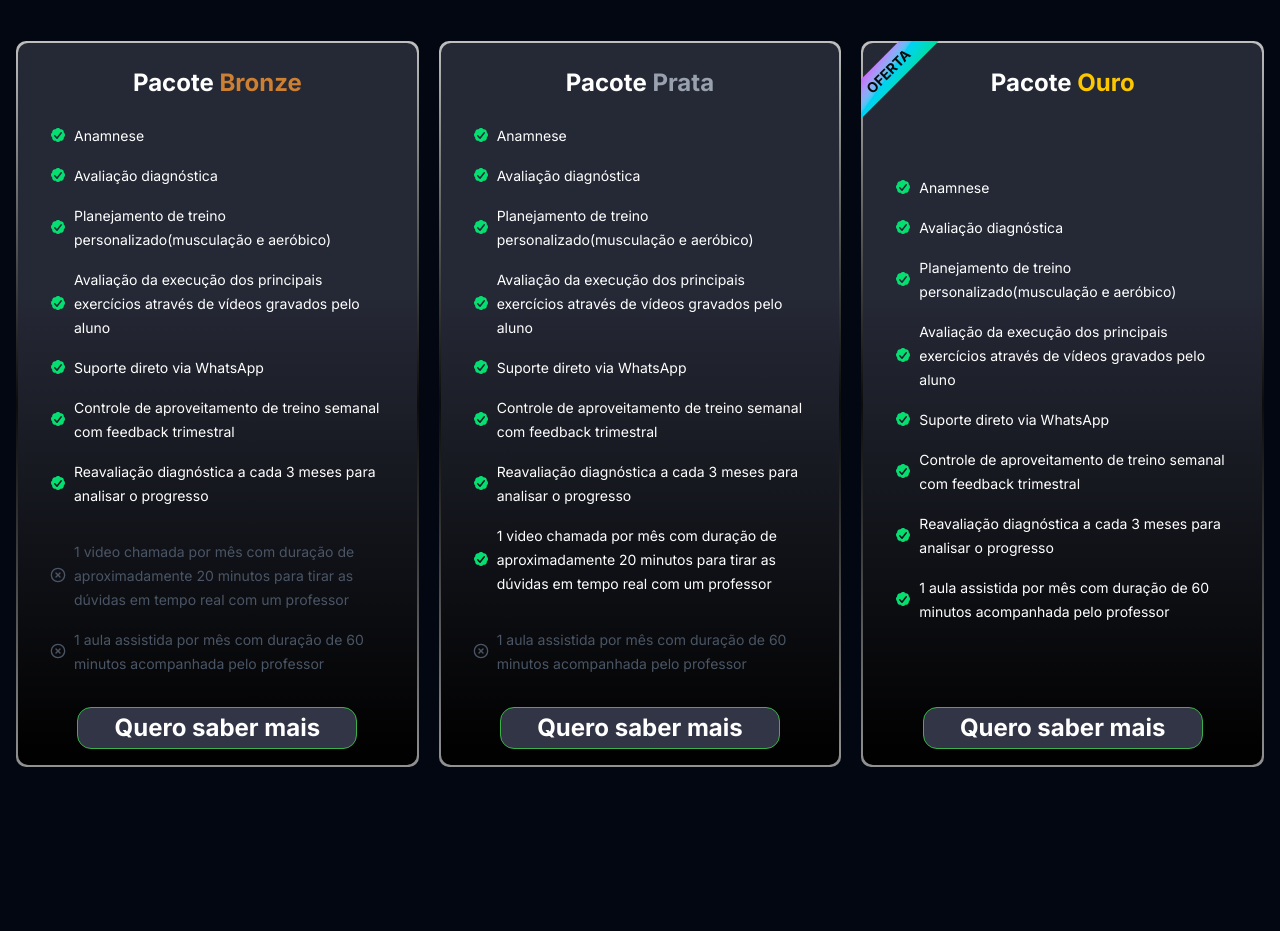
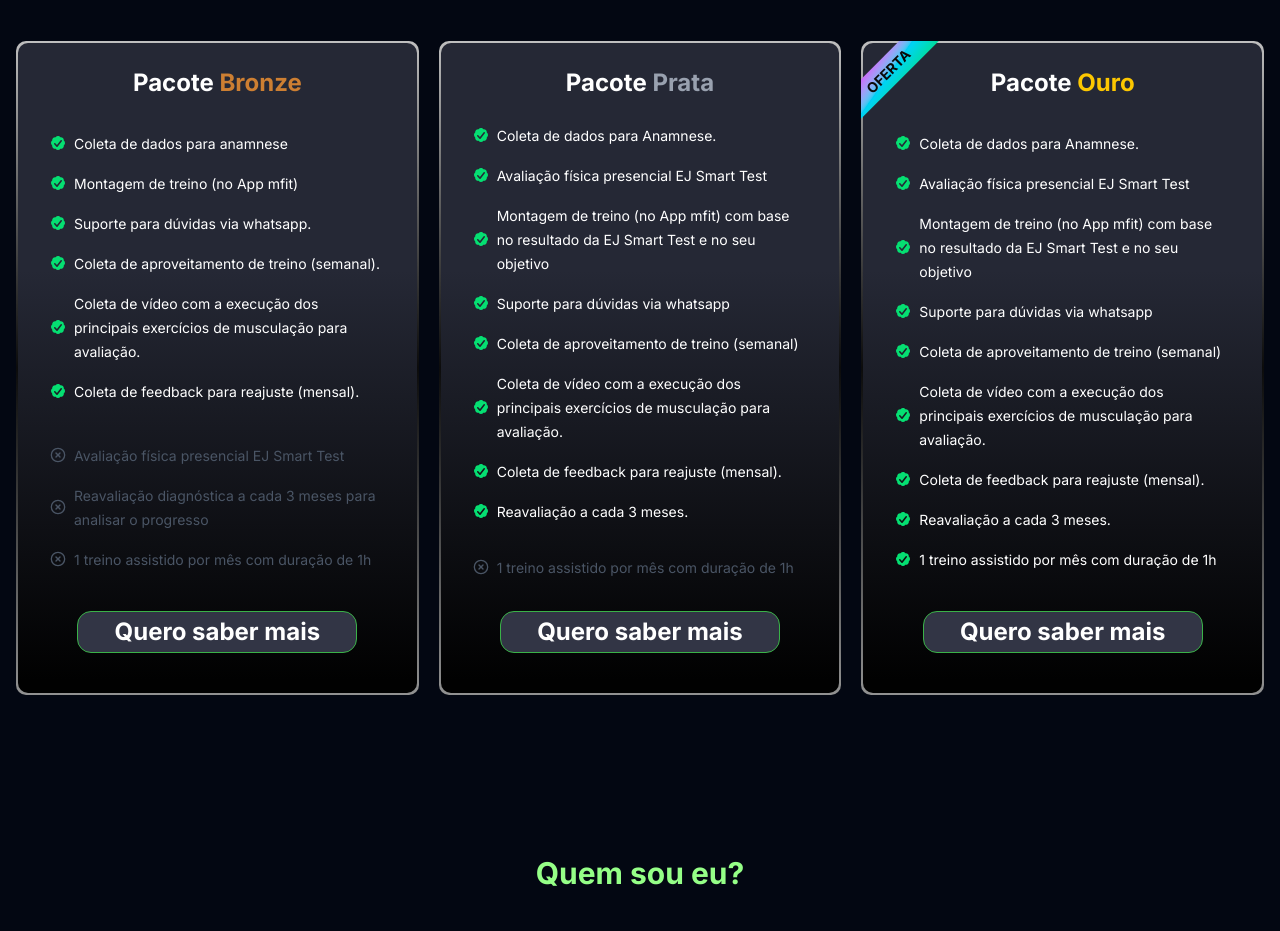
Before and after one commit to rodrigospicker1/Landing-Page-Coach, a Next.js app: page / in a window 1280 px wide. Shown: the part 4480-5411 px from the top of the page. Built offline with nearby package versions, Linux system fonts and the light colour scheme.

Commit message:
Alterando pacotes

```diff
--- a/src/app/_components/card/price_card.tsx
+++ b/src/app/_components/card/price_card.tsx
@@ -68,7 +68,7 @@ export function PriceCard({ name, offer, includeList, notIncludeList }: PriceCar
             }
 
 
-            <div className="flex items-center justify-center mt-4">
+            <div className="flex items-center justify-center mt-4 mb-6">
                 <a
                     href={WHATSAPP_URL}
                     target="_blank"
--- a/src/app/_components/price.tsx
+++ b/src/app/_components/price.tsx
@@ -11,18 +11,18 @@ export function Price() {
             name="Bronze"
             offer={false}
             includeList={[
-                "Anamnese",
-                "Avaliação diagnóstica",
-                "Planejamento de treino personalizado(musculação e aeróbico)",
-                "Avaliação da execução dos principais exercícios através de vídeos gravados pelo aluno",
-                "Suporte direto via WhatsApp",
-                "Controle de aproveitamento de treino semanal com feedback trimestral",
-                "Reavaliação diagnóstica a cada 3 meses para analisar o progresso"
+                "Coleta de dados para anamnese",
+                "Montagem de treino (no App mfit)",
+                "Suporte para dúvidas via whatsapp.",
+                "Coleta de aproveitamento de treino (semanal).",
+                "Coleta de vídeo com a execução dos principais exercícios de musculação para avaliação.",
+                "Coleta de feedback para reajuste (mensal)."
               ]
             }
             notIncludeList={[
-                "1 video chamada por mês com duração de aproximadamente 20 minutos para tirar as dúvidas em tempo real com um professor",
-                "1 aula assistida por mês com duração de 60 minutos acompanhada pelo professor"
+                "Avaliação física presencial EJ Smart Test",
+                "Reavaliação diagnóstica a cada 3 meses para analisar o progresso",
+                "1 treino assistido por mês com duração de 1h"
               ]
             }
         />
@@ -30,18 +30,18 @@ export function Price() {
             name="Prata"
             offer={false}
             includeList={[
-                "Anamnese",
-                "Avaliação diagnóstica",
-                "Planejamento de treino personalizado(musculação e aeróbico)",
-                "Avaliação da execução dos principais exercícios através de vídeos gravados pelo aluno",
-                "Suporte direto via WhatsApp",
-                "Controle de aproveitamento de treino semanal com feedback trimestral",
-                "Reavaliação diagnóstica a cada 3 meses para analisar o progresso",
-                "1 video chamada por mês com duração de aproximadamente 20 minutos para tirar as dúvidas em tempo real com um professor",
+                "Coleta de dados para Anamnese.",
+                "Avaliação física presencial EJ Smart Test",
+                "Montagem de treino (no App mfit) com base no resultado da EJ Smart Test e no seu objetivo",
+                "Suporte para dúvidas via whatsapp",
+                "Coleta de aproveitamento de treino (semanal)",
+                "Coleta de vídeo com a execução dos principais exercícios de musculação para avaliação.",
+                "Coleta de feedback para reajuste (mensal).",
+                "Reavaliação a cada 3 meses.",
               ]
             }
             notIncludeList={[
-              "1 aula assistida por mês com duração de 60 minutos acompanhada pelo professor"
+              "1 treino assistido por mês com duração de 1h"
             ]}
         />
 
@@ -49,14 +49,15 @@ export function Price() {
             name="Ouro"
             offer={true}
             includeList={[
-                "Anamnese",
-                "Avaliação diagnóstica",
-                "Planejamento de treino personalizado(musculação e aeróbico)",
-                "Avaliação da execução dos principais exercícios através de vídeos gravados pelo aluno",
-                "Suporte direto via WhatsApp",
-                "Controle de aproveitamento de treino semanal com feedback trimestral",
-                "Reavaliação diagnóstica a cada 3 meses para analisar o progresso",
-                "1 aula assistida por mês com duração de 60 minutos acompanhada pelo professor"
+                "Coleta de dados para Anamnese.",
+                "Avaliação física presencial EJ Smart Test",
+                "Montagem de treino (no App mfit) com base no resultado da EJ Smart Test e no seu objetivo",
+                "Suporte para dúvidas via whatsapp",
+                "Coleta de aproveitamento de treino (semanal)",
+                "Coleta de vídeo com a execução dos principais exercícios de musculação para avaliação.",
+                "Coleta de feedback para reajuste (mensal).",
+                "Reavaliação a cada 3 meses.",
+                "1 treino assistido por mês com duração de 1h"
               ]
             }
             notIncludeList={[
```
